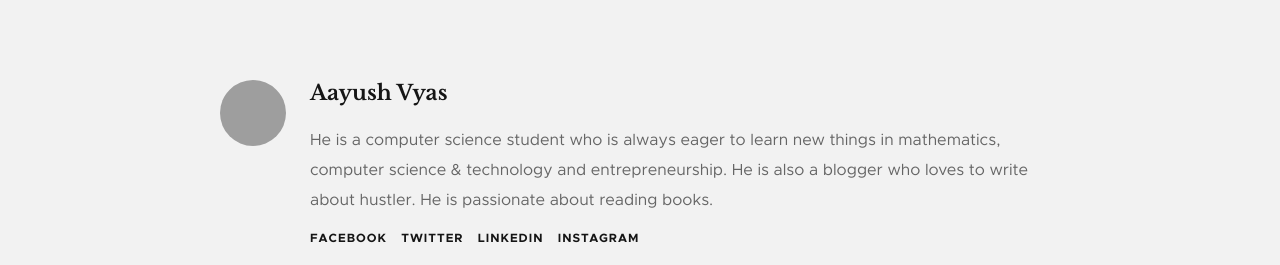
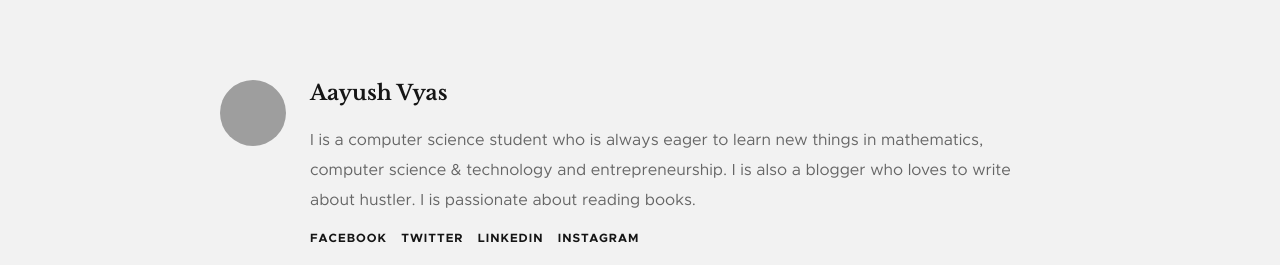
Before and after one commit to aayushvyas123/aayushvyas123.github.io, a plain HTML site: page ColonelSanders.html in a window 1280 px wide. Shown: the part 2700-2965 px from the top of the page. Drawn offline with Linux system fonts and the light colour scheme; grey boxes are pictures that could not be loaded.

Commit message:
Change he to I

```diff
--- a/ColonelSanders.html
+++ b/ColonelSanders.html
@@ -286,10 +286,10 @@
                             <a href="#0">Aayush Vyas</a>
                         </h4>
 
-                        <p>He is a computer science student who is always eager to learn new things in mathematics,
+                        <p>I is a computer science student who is always eager to learn new things in mathematics,
                             computer science &
-                            technology and entrepreneurship. He is also a blogger who loves to write about hustler.
-                            He is passionate about reading books.
+                            technology and entrepreneurship. I is also a blogger who loves to write about hustler.
+                            I is passionate about reading books.
                         </p>
 
                         <ul class="s-content__author-social">
```
